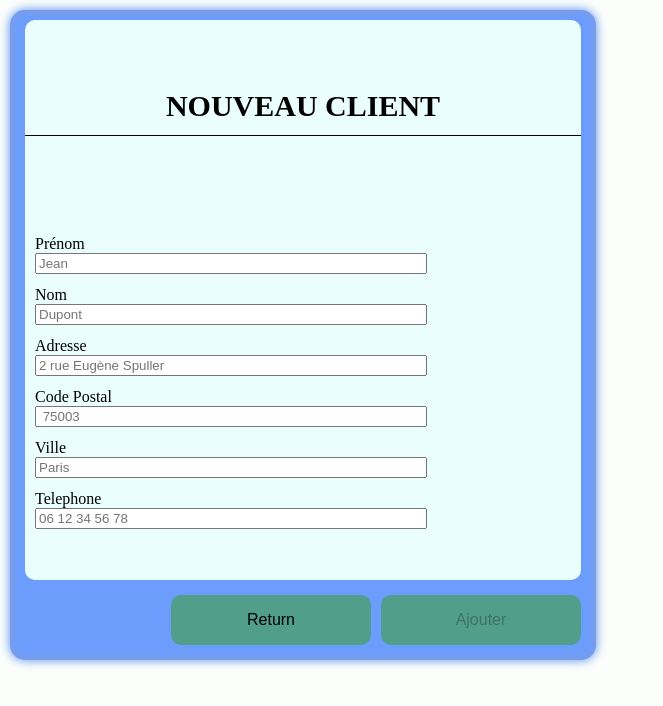
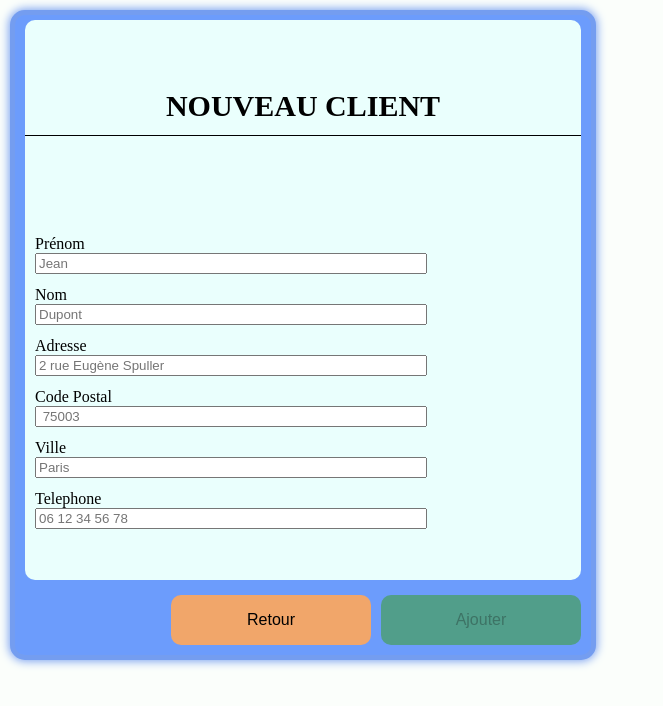
Before and after one commit to corentin-vanaquer/ProxyBankSI-Angular, an Angular app: page /add in a window 1280 px wide. Shown: the top 706 px of the page, without its empty margins (0-663 px from the left). Built offline with nearby package versions, Linux system fonts and the light colour scheme.

Commit message:
modified some buttons

```diff
--- a/src/app/account-list/account-list.component.css
+++ b/src/app/account-list/account-list.component.css
@@ -28,10 +28,10 @@
 }
 
 .button-add2 {
-  background-color: #F1A66A;
+  background-color: #42a774;
   width: 200px;
   height: 50px;
-  border: 0px solid #F1A66A;
+  border: 0px solid #42a774;
   border-radius: 10px;
   font-size: 16px;
   margin-left: 10px;
@@ -44,3 +44,14 @@
   margin-bottom: 25px;
   margin-right: 10px;
 }
+
+.button-alert {
+  background-color: #F1A66A;
+  width: 200px;
+  height: 50px;
+  border: 0px solid #F1A66A;
+  border-radius: 10px;
+  font-size: 16px;
+  margin-left: 10px;
+  cursor: pointer;
+}
--- a/src/app/account-list/account-list.component.html
+++ b/src/app/account-list/account-list.component.html
@@ -3,7 +3,7 @@
     [account]="account"></app-account-list-item>
 </div>
 <div class="buttons">
-<button (click)="return()" class="button-add2">Retour</button>
+<button (click)="return()" class="button-alert">Retour</button>
 <button (click)="addNewCurrentAccount()" class="button-add">Ajouter un compte courant</button>
 <button (click)="addNewSavingsAccount()" class="button-add2">Ajouter un compte d'épargne</button>
 </div>
--- a/src/app/add-client/add-client.component.css
+++ b/src/app/add-client/add-client.component.css
@@ -65,3 +65,7 @@ input {
   margin-left: 10px;
   cursor: pointer;
 }
+
+#button-alert {
+  background-color: #F1A66A;
+}
--- a/src/app/add-client/add-client.component.html
+++ b/src/app/add-client/add-client.component.html
@@ -29,7 +29,7 @@
     </form>
   </div>
   <div class="action-buttons">
-    <button (click)="return()">Return</button>
+    <button (click)="return()" id="button-alert">Retour</button>
     <button type="submit" (click)="onSubmitForm()" [disabled]="clientForm.invalid">Ajouter</button>
   </div>
 </div>
```
